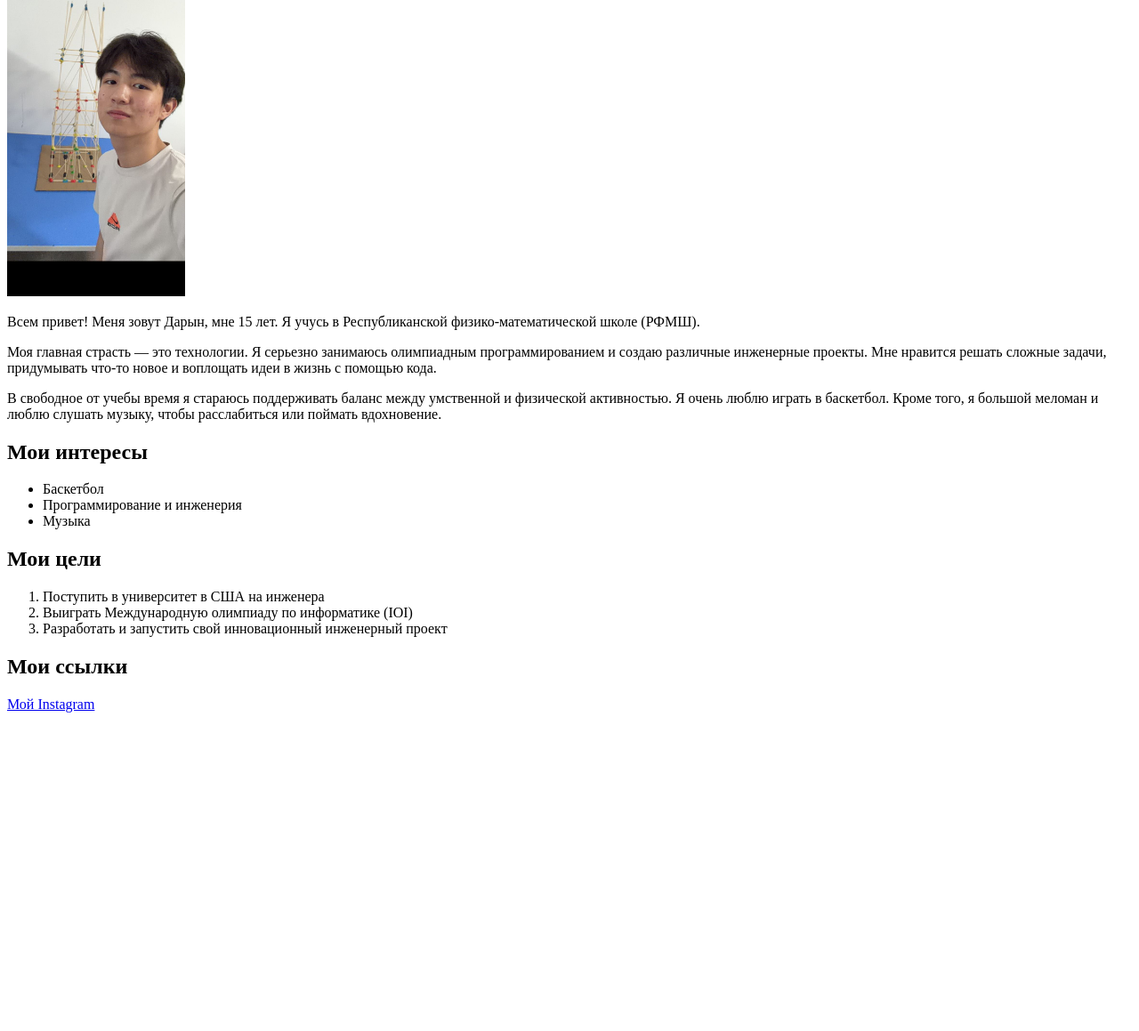
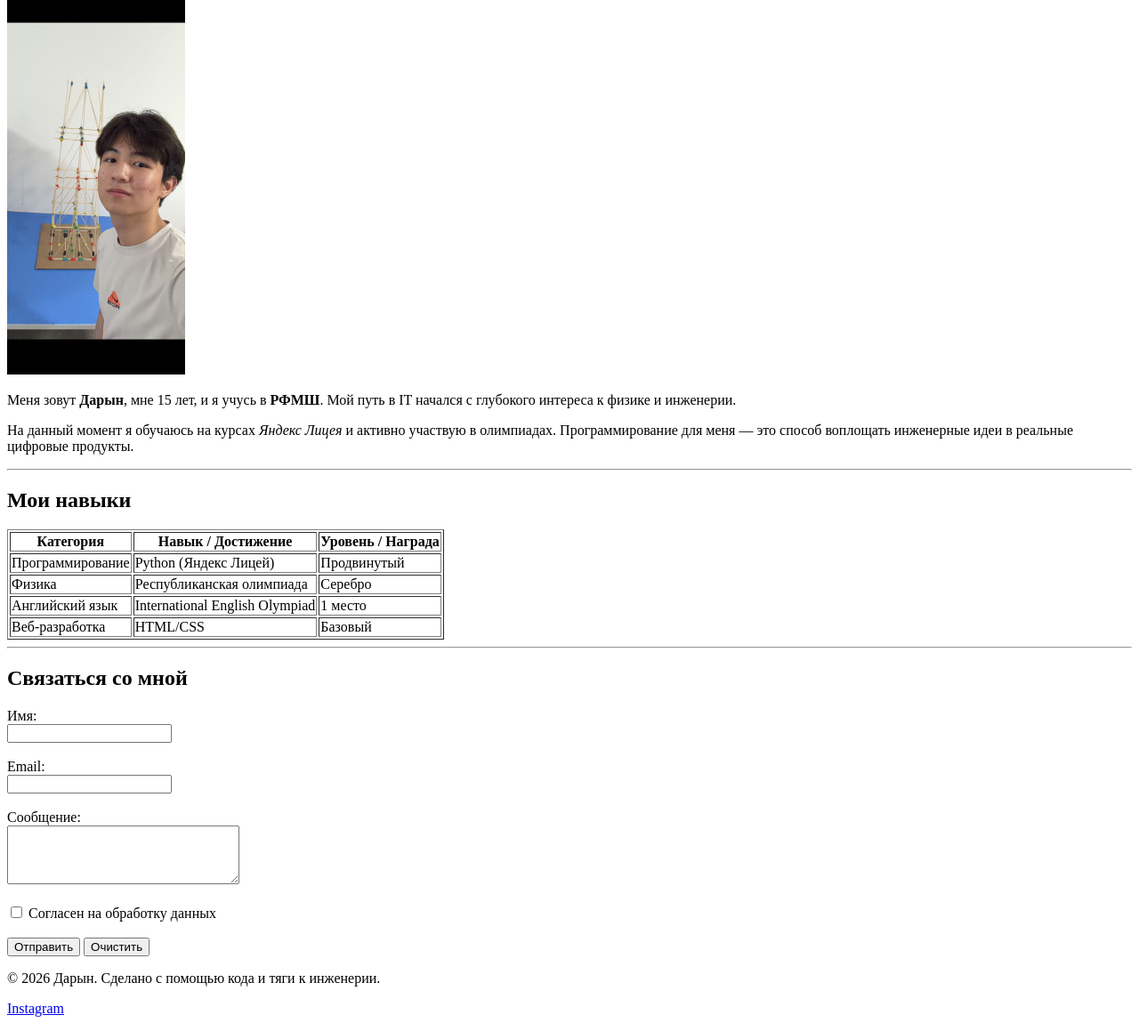
Before and after one commit to lewishamilton527/dzzz, a plain HTML site: page index.html in a window 1280 px wide. Shown: the part 182-1341 px from the top of the page at 89% size. Before the commit the page ends 999 px from the top, so only its background shows below. Drawn offline with Linux system fonts and the light colour scheme.

Commit message:
Update index.html

```diff
--- a/index.html
+++ b/index.html
@@ -3,34 +3,102 @@
 <head>
     <meta charset="UTF-8">
     <meta name="viewport" content="width=device-width, initial-scale=1.0">
-    <title>Обо мне - Дарын</title>
+    <title>Дарын - Обо мне</title>
 </head>
 <body>
-    <h1>Дарын</h1>
 
-    <img src="avatar.jpg" alt="Фотография Дарына" width="200">
+    <header>
+        <h1>Дарын</h1>
+        <nav>
+            <ul>
+                <li><a href="#about">Обо мне</a></li>
+                <li><a href="#skills">Навыки</a></li>
+                <li><a href="project.html">Проекты</a></li>
+                <li><a href="#contact">Контакты</a></li>
+            </ul>
+        </nav>
+    </header>
 
-    <p>Всем привет! Меня зовут Дарын, мне 15 лет. Я учусь в Республиканской физико-математической школе (РФМШ).</p>
+    <main>
+        <article id="about">
+            <div class="content-container">
+                <img src="avatar.jpg" alt="Фотография Дарына" width="200">
+                <p>Меня зовут <strong>Дарын</strong>, мне 15 лет, и я учусь в <strong>РФМШ</strong>. Мой путь в IT начался с глубокого интереса к физике и инженерии.</p>
+                <p>На данный момент я обучаюсь на курсах <em>Яндекс Лицея</em> и активно участвую в олимпиадах. Программирование для меня — это способ воплощать инженерные идеи в реальные цифровые продукты.</p>
+                <hr>
+            </div>
+        </article>
 
-    <p>Моя главная страсть — это технологии. Я серьезно занимаюсь олимпиадным программированием и создаю различные инженерные проекты. Мне нравится решать сложные задачи, придумывать что-то новое и воплощать идеи в жизнь с помощью кода.</p>
+        <section id="skills">
+            <h2>Мои навыки</h2>
+            <table border="1">
+                <thead>
+                    <tr>
+                        <th>Категория</th>
+                        <th>Навык / Достижение</th>
+                        <th>Уровень / Награда</th>
+                    </tr>
+                </thead>
+                <tbody>
+                    <tr>
+                        <td>Программирование</td>
+                        <td>Python (Яндекс Лицей)</td>
+                        <td>Продвинутый</td>
+                    </tr>
+                    <tr>
+                        <td>Физика</td>
+                        <td>Республиканская олимпиада</td>
+                        <td>Серебро</td>
+                    </tr>
+                    <tr>
+                        <td>Английский язык</td>
+                        <td>International English Olympiad</td>
+                        <td>1 место</td>
+                    </tr>
+                    <tr>
+                        <td>Веб-разработка</td>
+                        <td>HTML/CSS</td>
+                        <td>Базовый</td>
+                    </tr>
+                </tbody>
+            </table>
+        </section>
 
-    <p>В свободное от учебы время я стараюсь поддерживать баланс между умственной и физической активностью. Я очень люблю играть в баскетбол. Кроме того, я большой меломан и люблю слушать музыку, чтобы расслабиться или поймать вдохновение.</p>
+        <hr>
 
-    <h2>Мои интересы</h2>
-    <ul>
-        <li>Баскетбол</li>
-        <li>Программирование и инженерия</li>
-        <li>Музыка</li>
-    </ul>
+        <section id="contact">
+            <h2>Связаться со мной</h2>
+            <form action="#">
+                <div class="form-group">
+                    <label for="name">Имя:</label><br>
+                    <input type="text" id="name" name="name" required>
+                </div>
+                <br>
+                <div class="form-group">
+                    <label for="email">Email:</label><br>
+                    <input type="email" id="email" name="email" required>
+                </div>
+                <br>
+                <div class="form-group">
+                    <label for="message">Сообщение:</label><br>
+                    <textarea id="message" name="message" rows="4" cols="30"></textarea>
+                </div>
+                <br>
+                <div class="form-group">
+                    <input type="checkbox" id="agree" name="agree" required>
+                    <label for="agree">Согласен на обработку данных</label>
+                </div>
+                <br>
+                <button type="submit">Отправить</button>
+                <button type="reset">Очистить</button>
+            </form>
+        </section>
+    </main>
 
-    <h2>Мои цели</h2>
-    <ol>
-        <li>Поступить в университет в США на инженера</li>
-        <li>Выиграть Международную олимпиаду по информатике (IOI)</li>
-        <li>Разработать и запустить свой инновационный инженерный проект</li>
-    </ol>
+    <footer>
+        <p>© 2026 Дарын. Сделано с помощью кода и тяги к инженерии.</p>
+        <p><a href="https://www.instagram.com/daryn.suntyx/" target="_blank">Instagram</a></p>
+    </footer>
 
-    <h2>Мои ссылки</h2>
-<p><a href="https://www.instagram.com/daryn.suntyx/" target="_blank">Мой Instagram</a></p>
 </body>
 </html>
```
